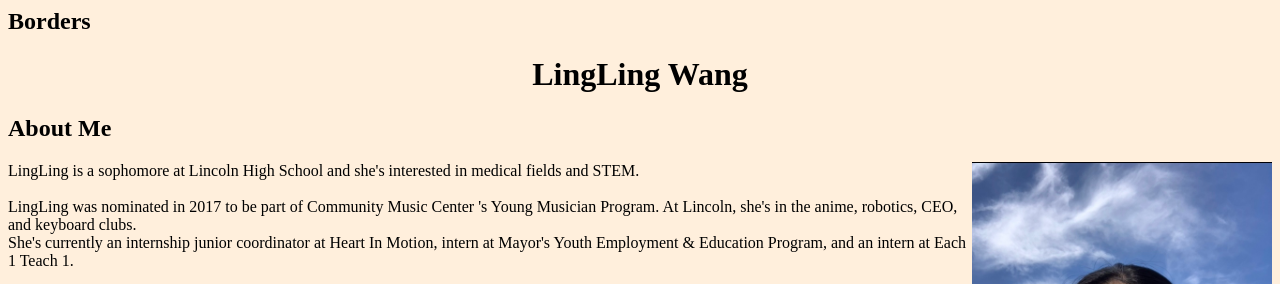
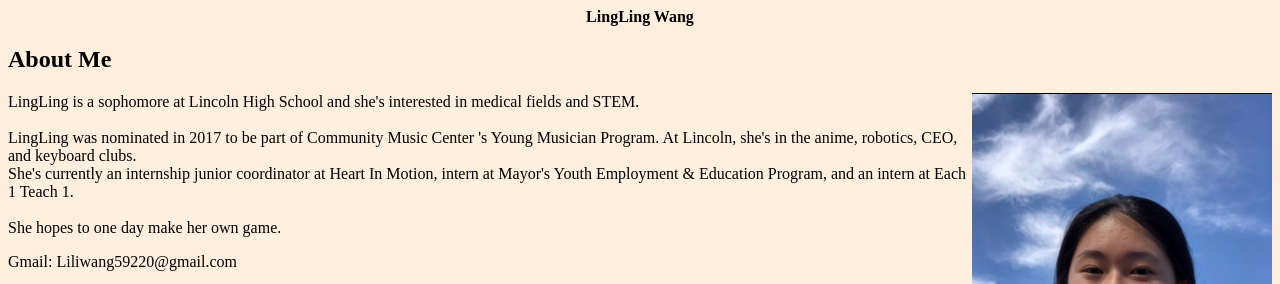
Before and after one commit to Lingling3132/Lingling3132.github.io, a plain HTML site: page index.html in a window 1280 px wide. Shown: the top 284 px of the page. Drawn offline with Linux system fonts and the light colour scheme.

Commit message:
Hope it works

```diff
--- a/index.html
+++ b/index.html
@@ -3,9 +3,6 @@
     <header>
         <title> LingLing Wang</title>
     </header>
-
-    <!-- Boxes of Links and info-->
-    <h2 class="top-and-bottom">Borders</h2>
     <!--Title text-->
         <head>
             <style>
@@ -13,18 +10,14 @@
             </style>
         </head>
     <body>
-            <h1 style="font-size: xx-large;">LingLing Wang</h1>
+            <h1 style="font-size: 100%;">LingLing Wang</h1>
     </body>
 
     <!-- Intro -->
 
     <h2>About Me</h2>
     <div>
-        <style>
-            img {
-                border: 3px;ghostwhite
-            }
-        </style>
+
         <p><img src="IMG_5449.jpg" alt="Photo of LingLing" width="300" height="400" style="float:right">
             LingLing is a sophomore at Lincoln High School and she's interested in medical fields and STEM.
             <br><br>
```
